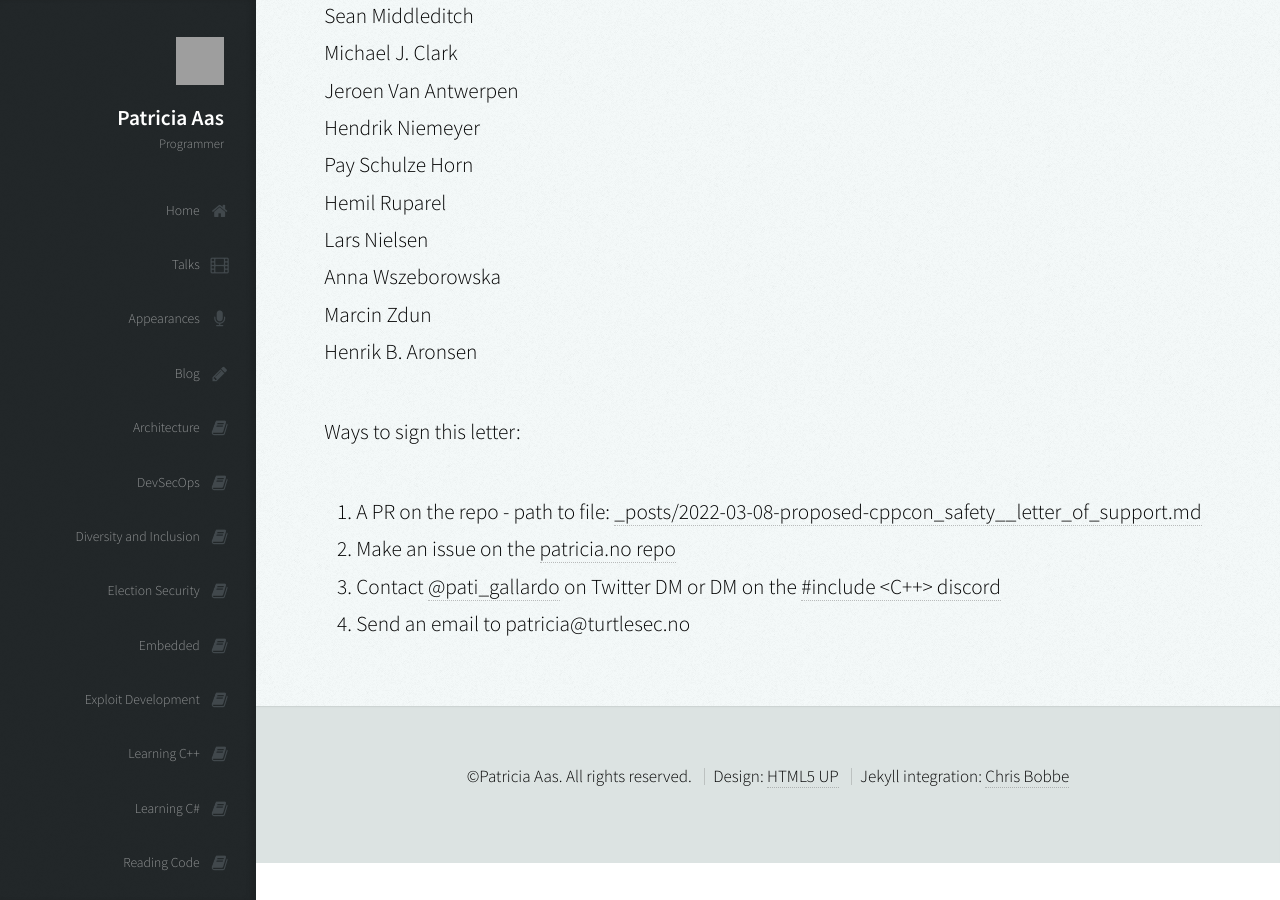
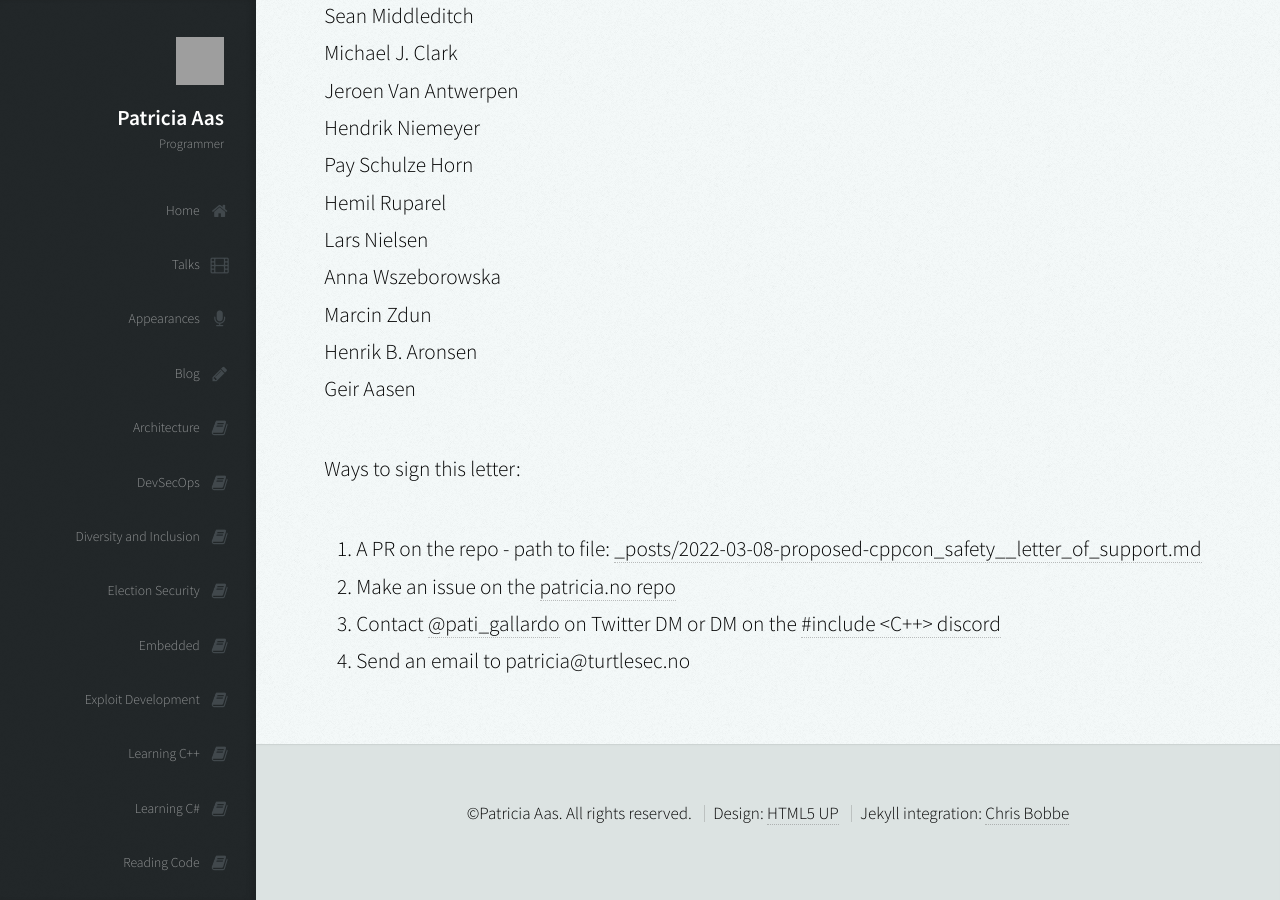
Before and after one commit to patricia-gallardo/patricia-gallardo.github.io, a Jekyll site: the page built from _posts/2022-03-08-proposed-cppcon_safety__letter_of_support.md, in a window 1280 px wide and 900 px high, scrolled down 11420 px. Built offline with Jekyll 4.4.1, drawn with Linux system fonts in a browser that asks for light colours; nearby versions of some CDN libraries; grey boxes are pictures that could not be loaded.

Commit message:
Update 2022-03-08-proposed-cppcon_safety__letter_of_support.md

```diff
--- a/_posts/2022-03-08-proposed-cppcon_safety__letter_of_support.md
+++ b/_posts/2022-03-08-proposed-cppcon_safety__letter_of_support.md
@@ -315,6 +315,7 @@ Lars Nielsen <br>
 Anna Wszeborowska <br>
 Marcin Zdun <br>
 Henrik B. Aronsen <br>
+Geir Aasen <br>
 
 Ways to sign this letter:
 1. A PR on the repo - path to file: [_posts/2022-03-08-proposed-cppcon_safety__letter_of_support.md][4]
```
